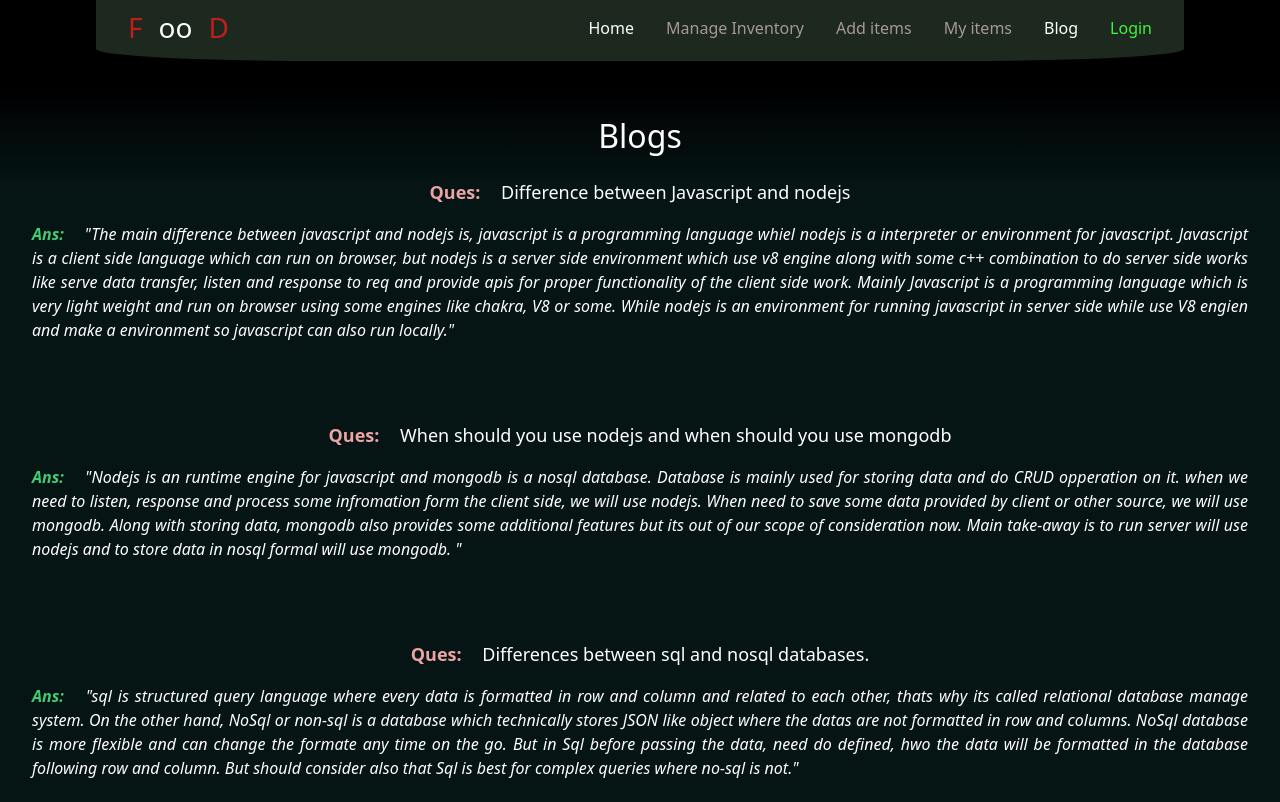
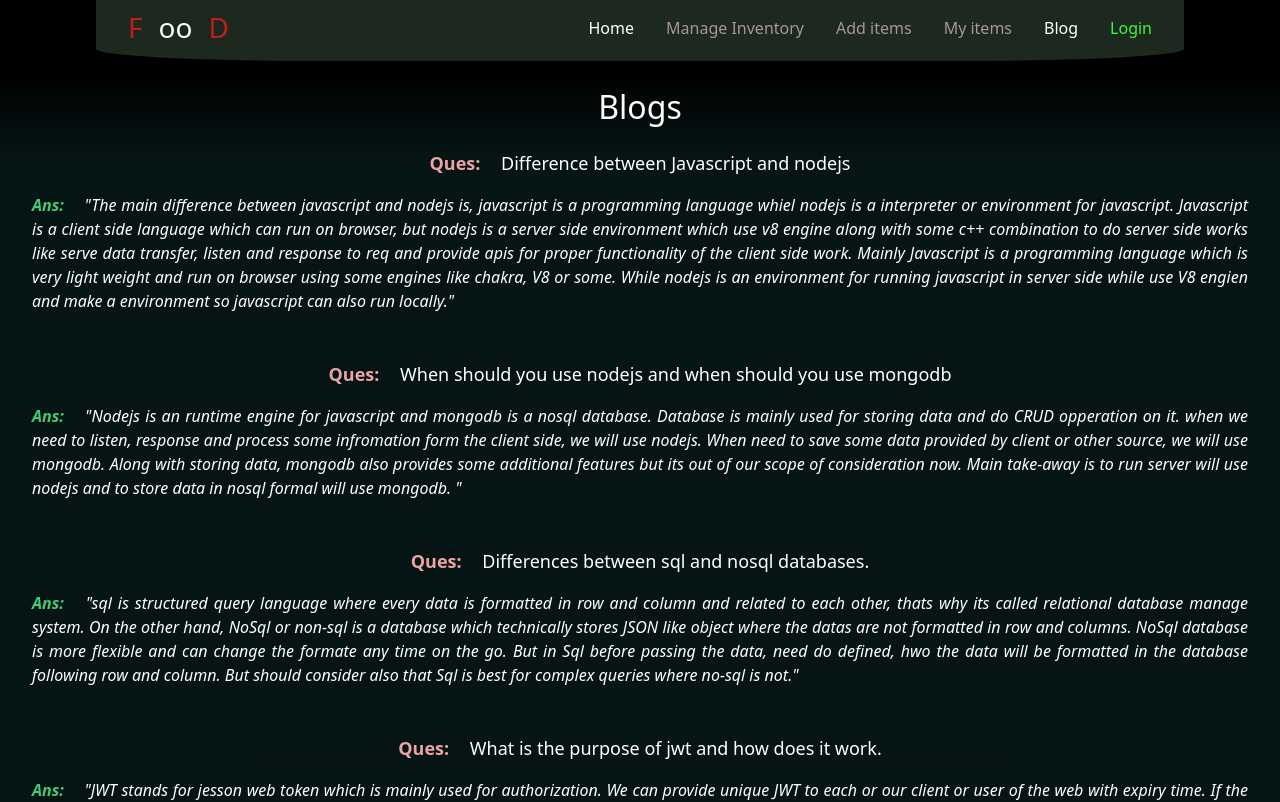
Before and after one commit to Antor1155/warehouse-management-client-side-assignment11, a React (Create React App) app: page /blogs in a window 1280 px wide. Shown: the top 802 px of the page. Built offline with nearby package versions, Linux system fonts and the light colour scheme; no server answers.

Commit message:
design and body color set done

```diff
--- a/src/index.css
+++ b/src/index.css
@@ -5,7 +5,6 @@ body {
     sans-serif;
   -webkit-font-smoothing: antialiased;
   -moz-osx-font-smoothing: grayscale;
-
 }
 
 code {
--- a/src/pages/AddItem/AddItem.js
+++ b/src/pages/AddItem/AddItem.js
@@ -4,11 +4,13 @@ import toast, { Toaster } from 'react-hot-toast';
 import auth from '../../utilities/firebase.init';
 import './AddItem.css'
 
-const AddItem = ({setNotFoundPage}) => {
+const AddItem = ({ setNotFoundPage }) => {
     setNotFoundPage(false);
-    useEffect(()=>{
+
+    // setting background color of boady
+    useEffect(() => {
         document.body.style = 'background:rgb(106 140 112)';
-    },[])
+    })
 
     const [result, setResult] = useState([]);
     const [user] = useAuthState(auth);
@@ -18,7 +20,7 @@ const AddItem = ({setNotFoundPage}) => {
 
 
     // handling adding new user
-    const handleSubmit= (event)=>{
+    const handleSubmit = (event) => {
         event.preventDefault();
 
         const product = {
@@ -31,9 +33,9 @@ const AddItem = ({setNotFoundPage}) => {
             quantity: parseInt(event.target.quantity.value)
         }
 
-        fetch('https://calm-erin-dibbler-cap.cyclic.app/addItem',{
+        fetch('https://calm-erin-dibbler-cap.cyclic.app/addItem', {
             method: 'POST',
-            headers: {"content-type": "application/json"},
+            headers: { "content-type": "application/json" },
             body: JSON.stringify(product)
         }).then(res => res.json())
             .then(data => setResult(data));
@@ -46,14 +48,14 @@ const AddItem = ({setNotFoundPage}) => {
         <div className='addItems text-center mx-auto pt-2 pb-4'>
             <h2 className='my-3'>please add <span className='customRed'>Items Of</span>  your choice</h2>
             <form onSubmit={handleSubmit}>
-               <input type="text" placeholder='ImageUrl' name='image' required/>
-               <input type="text" placeholder='product name' name='name' required/>
-               <input type="number" placeholder='price' min='0' name='price' required/>
+                <input type="text" placeholder='ImageUrl' name='image' required />
+                <input type="text" placeholder='product name' name='name' required />
+                <input type="number" placeholder='price' min='0' name='price' required />
                 {/* <input type="text-area" placeholder='short description' name='description'/> */}
                 <textarea placeholder='short description' name='description' required></textarea>
-               <input type="text" placeholder='supplierName' name='supplierName' required/>
-               <input type="number" placeholder='quantity' min='1' name='quantity' required/>
-               <input className='submitBtn bg-info px-3 my-3' type="submit" style={{width:"12rem"}}/>
+                <input type="text" placeholder='supplierName' name='supplierName' required />
+                <input type="number" placeholder='quantity' min='1' name='quantity' required />
+                <input className='submitBtn bg-info px-3 my-3' type="submit" style={{ width: "12rem" }} />
             </form>
             <Toaster></Toaster>
         </div>
--- a/src/pages/Blog/Blog.css
+++ b/src/pages/Blog/Blog.css
@@ -2,12 +2,12 @@
     color: white;
     /* background-color: rgba(15, 50, 50, 0.323); */
     background-image: linear-gradient(black, rgba(18, 63, 63, 0.323) 10%,rgba(18, 63, 63, 0.323) 90%, black);
-    padding: 2rem;
+    padding: 1rem 2rem;
     border: none;
 }
 .blog p:nth-child(2n){
     font-style: italic;
-    margin-bottom: 5rem;
+    margin-bottom: 3rem;
     text-align: justify;
 }
 .blog p:nth-child(2n-1){
--- a/src/pages/Blog/Blog.js
+++ b/src/pages/Blog/Blog.js
@@ -7,7 +7,7 @@ const Blog = ({setNotFoundPage}) => {
         document.body.style = 'background:black;';
     },[])
     return (
-        <div className='blog mx-auto mt-4 text-center'>
+        <div className='blog mx-auto text-center'>
             <h2 className='mb-4'> Blogs</h2>
             <div>
                 <p> <strong className='pe-3 ques'>Ques: </strong> Difference between Javascript and nodejs</p>
--- a/src/pages/ManageInventory/ManageInventory.js
+++ b/src/pages/ManageInventory/ManageInventory.js
@@ -9,12 +9,17 @@ const ManageInventory = ({ setNotFoundPage }) => {
     const [allProducts, setAllProducts] = useState([]);
     const [deleted, setDeleted] = useState({})
 
+    // setting background color of boady
+    useEffect(() => {
+        document.body.style = 'background:rgb(106 140 112)';
+    })
+
     // getting all product to manage
     useEffect(() => {
         fetch("https://calm-erin-dibbler-cap.cyclic.app/manageAll")
             .then(res => res.json())
             .then(data => setAllProducts(data))
-        document.body.style = 'background:rgb(106 140 112)';
+
     }, [, deleted])
 
 
@@ -23,16 +28,16 @@ const ManageInventory = ({ setNotFoundPage }) => {
 
         const confirm = window.confirm("really want to delete", id);
         if (confirm) {
-            fetch(`https://calm-erin-dibbler-cap.cyclic.app/deleteItem/${id}`,{
-                method:'delete'
+            fetch(`https://calm-erin-dibbler-cap.cyclic.app/deleteItem/${id}`, {
+                method: 'delete'
             })
                 .then(res => res.json())
                 .then(data => setDeleted(data));
         }
 
     }
-    if(!allProducts.length){
-        return(<Loading></Loading>)
+    if (!allProducts.length) {
+        return (<Loading></Loading>)
     }
 
     return (
--- a/src/pages/MyItems/MyItems.js
+++ b/src/pages/MyItems/MyItems.js
@@ -12,15 +12,15 @@ const MyItems = ({ setNotFoundPage }) => {
     const [deleted, setDeleted] = useState({})
     const [user] = useAuthState(auth);
 
-    // setting fetch reply
-
-
+    // setting background color of boady
+    useEffect(()=>{
+        document.body.style = 'background:rgb(106 140 112)';
+    })
 
     // getting all the products
     const [allProducts, setAllProducts] = useState([]);
 
     useEffect(() => {
-        document.body.style = 'background:rgb(106 140 112)';
         try {
             fetch(`https://calm-erin-dibbler-cap.cyclic.app/myItem?email=${user?.email}`, {
                 headers: {
```
Lines whose indentation alone changed are shown as unchanged.
